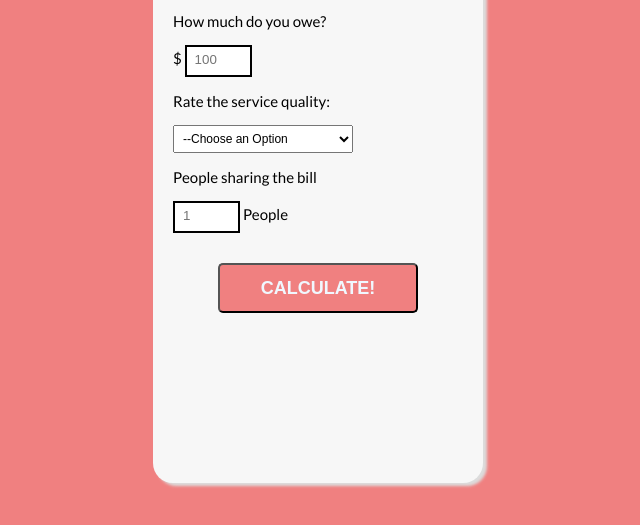
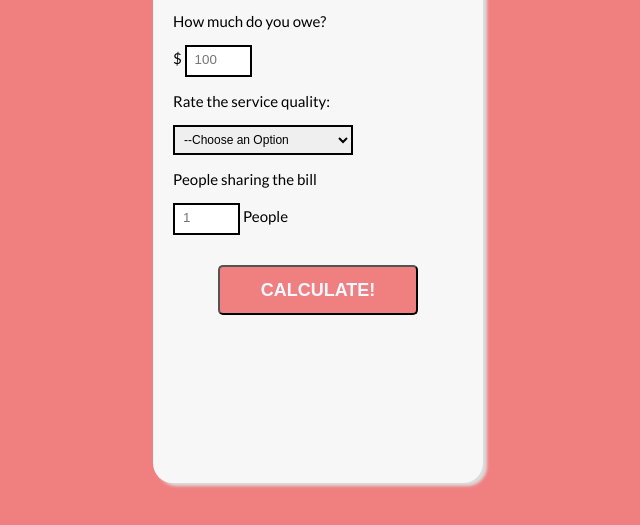
Before and after one commit to vieiranoir/tip-calculator, a plain HTML site: page index.html in a window 1280 px wide. Shown: the part 167-692 px from the top of the page, without its empty margins (322-962 px from the left). Drawn offline with Linux system fonts and the light colour scheme; a web font is replaced by a local one.

Commit message:
Commentary changes

```diff
--- a/styles.css
+++ b/styles.css
@@ -1,17 +1,18 @@
 @import url(https://fonts.googleapis.com/css?family=Lato:300,400,700|PT++Mono);
 
+/* Setting the main colors of the project*/
 :root {
     --primary-color: lightcoral;
     --secondary-color: DimGrey;
     --tertiary-color: Gainsboro;
 }
-
+/* General settings*/
 body {
     background-color:var(--primary-color);
     font-size: 15px;
     font-family: Lato, sans-serif;
 }
-
+/*Calculator main style*/
 #container {
     height: 550px;
     width: 330px;
@@ -20,7 +21,7 @@ body {
     box-shadow: 4px 3px 3px var(--tertiary-color);
     border-radius: 20px;
 }
-
+/*Title style*/
 .title {
     background: var(--tertiary-color);
     color: var(--secondary-color);
@@ -37,30 +38,31 @@ body {
     padding-left: 20px;
     padding-right: 20px;
 }
-
+/* Bill input space*/
 .formInput {
     background: white;
     width: 50px;
     padding: 5px 5px 8px 8px;
     border: 2px solid;
 }
-
+/* Bill input space when you click on it*/
 .formInput:focus {
     border: 3px solid var(--primary-color);
     outline: none;
 }
-
+/* List of satisfaction visuals*/
 .formSelect {
     width: 180px;
     padding: 5px;
     font-size: 12px;
+    border: 2px solid;
 }
-
+/*List of satisfaction when you click on it*/
 .formSelect:focus {
     border: 3px solid var(--primary-color);
     outline: none;
 }
-
+/* Button visuals*/
 .formSubmit {
     text-transform: uppercase;
     font-weight: bold;
```
